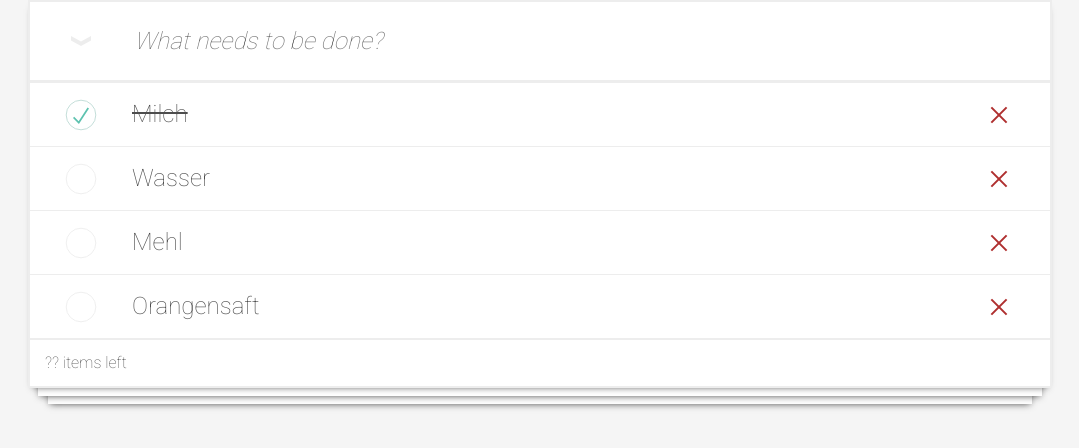
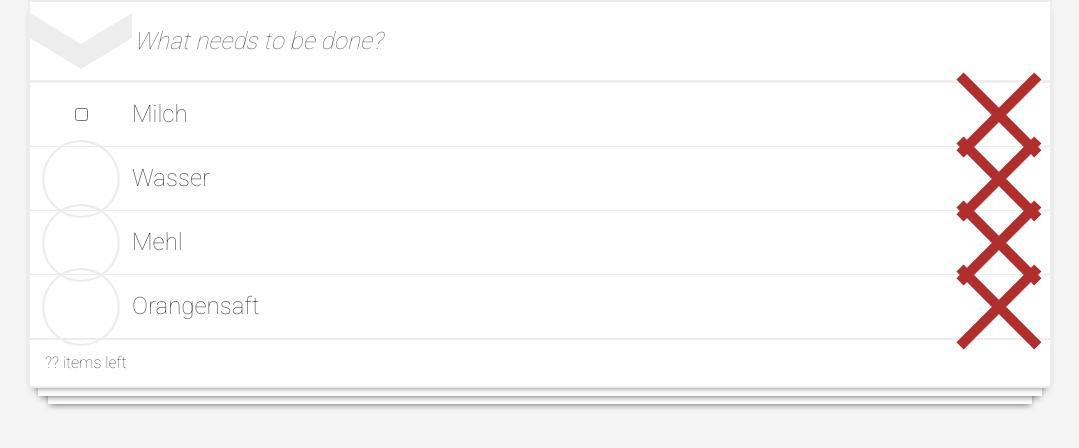
Before and after one commit to nifrischknecht/WebDev_Projects, a PHP site: page / in a window 1280 px wide. Shown: the part 160-608 px from the top of the page, without its empty margins (100-1179 px from the left). Run offline with PHP 8.4, Linux system fonts and the light colour scheme; style sheets or scripts are compiled from the project's sources.

Commit message:
Aktualierung Projekt ToDo index.php

```diff
--- a/projekt_ToDo/index.php
+++ b/projekt_ToDo/index.php
@@ -19,7 +19,7 @@
         <div class="todos">
             <div class="input">
                 <div class="input__arrow">
-                    <img src="images/arrow-down.svg" width="20">
+                    <img src="images/arrow-down.svg">
                 </div>
                 <form class="input__textbox">
                     <input class=input__textfield type="text" placeholder="What needs to be done?">
@@ -28,50 +28,51 @@
 
             <ul class="list">
                 <li class="list__item list__item--checked">
-                    <div class="list__checkbox">
-                        <img src="images/checked.svg" width="40">
-                    </div>
-                    <div class="list__itemname--checked">
+                    <label class="list__checkbox">
+                        <input type="checkbox">
+                        <span class="list__checkbox-icon"></span>
+                    </label>
+                    <div class="list__itemname">
                         Milch
                     </div>
                     <div class="list--deleted">
-                        <img src="images/cross.svg" width="20">
+                        <img src="images/cross.svg">
+                    </div>
+                </li>
+
+                <li class="list__item">
+                    <div class="list__checkbox">
+                        <img src="images/unchecked.svg">
+                    </div>
+                    <div class="list__itemname">
+                        Wasser
+                    </div>
+                    <div class="list--deleted">
+                        <img src="images/cross.svg">
+                    </div>
+                </li>
+
+                <li class="list__item">
+                    <div class="list__checkbox">
+                        <img src="images/unchecked.svg">
+                    </div>
+                    <div class="list__itemname">
+                        Mehl
+                    </div>
+                    <div class="list--deleted">
+                        <img src="images/cross.svg">
                     </div>
                 </li>
 
                 <li class="list__item list__item--unchecked">
                     <div class="list__checkbox">
-                        <img src="images/unchecked.svg" width="40">
-                    </div>
-                    <div class="list__itemname">
-                        Wasser
-                    </div>
-                    <div class="list--deleted">
-                        <img src="images/cross.svg" width="20">
-                    </div>
-                </li>
-
-                <li class="list__item list__item--unchecked">
-                    <div class="list__checkbox">
-                        <img src="images/unchecked.svg" width="40">
-                    </div>
-                    <div class="list__itemname">
-                        Mehl
-                    </div>
-                    <div class="list--deleted">
-                        <img src="images/cross.svg" width="20">
-                    </div>
-                </li>
-
-                <li class="list__item list__item--unchecked">
-                    <div class="list__checkbox">
-                        <img src="images/unchecked.svg" width="40">
+                        <img src="images/unchecked.svg">
                     </div>
                     <div class="list__itemname">
                         Orangensaft
                     </div>
                     <div class="list--deleted">
-                        <img src="images/cross.svg" width="20">
+                        <img src="images/cross.svg">
                     </div>
                 </li>
             </ul>
```
